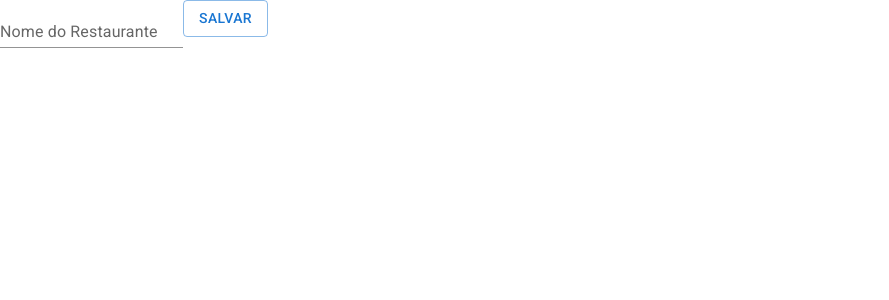
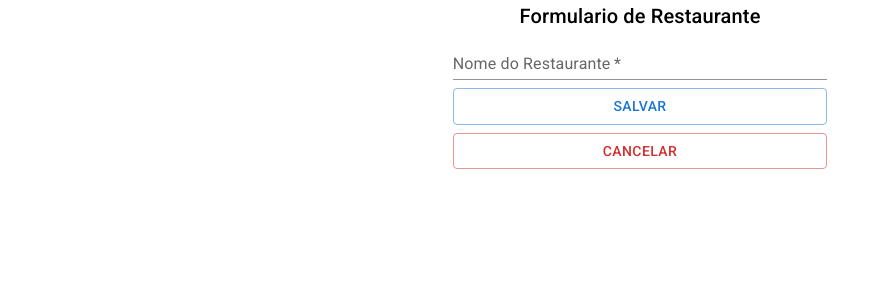
Before and after one commit to Mackenzzy/alfood, a React (Create React App) app: page /admin/restaurantes/1 in a window 1280 px wide. Shown: the top 300 px of the page, without its empty margins (0-889 px from the left). Built offline with nearby package versions, Linux system fonts and the light colour scheme; no server answers.

Commit message:
botão de editar na lista de restaurantes e botao cancelar do form

```diff
--- a/src/paginas/Administracao/restaurantes/FormularioRestaurante.tsx
+++ b/src/paginas/Administracao/restaurantes/FormularioRestaurante.tsx
@@ -1,64 +1,80 @@
-import { Button, TextField } from "@mui/material"
-import axios from "axios"
-import { useEffect, useState } from "react"
-import { useParams } from "react-router-dom"
-import IRestaurante from "../../../interfaces/IRestaurante"
-
-
-
+import { Box, Button, TextField, Typography } from "@mui/material";
+import axios from "axios";
+import { useEffect, useState } from "react";
+import { useParams, useNavigate } from "react-router-dom";
+import IRestaurante from "../../../interfaces/IRestaurante";
 
 const FormularioRestaurante = () => {
-    const parametros = useParams()
+  const navigate = useNavigate();
+  const parametros = useParams();
+  const [nomeRestaurante, setNomeRestaurante] = useState("");
 
   useEffect(() => {
     if (parametros.id) {
       axios.get<IRestaurante>(`http://localhost:8000/api/v2/restaurantes/${parametros.id}/`)
         .then(resposta => {
-                    setNomeRestaurante(resposta.data.nome)
-                })
+          setNomeRestaurante(resposta.data.nome);
+        });
     }
-    }, [parametros])
-
-
-    const [nomeRestaurante, setNomeRestaurante] = useState('')
+  }, [parametros]);
 
   const aoSubmeterForm = (evento: React.FormEvent<HTMLFormElement>) => {
     evento.preventDefault();
     if (parametros.id) {
-            axios.put(`http://localhost:8000/api/v2/restaurantes/${parametros.id}/`,{
-                nome: nomeRestaurante
+      axios
+        .put(`http://localhost:8000/api/v2/restaurantes/${parametros.id}/`, {
+          nome: nomeRestaurante,
         })
         .then(() => {
-                alert('Restaurante atualizado com sucesso!')
-
+          alert("Restaurante atualizado com sucesso!");
+          navigate(-1);
         })
-
-
+        .catch((error) => {
+          console.error("Erro ao atualizar o restaurante:", error);
+        });
     } else {
-            axios.post('http://localhost:8000/api/v2/restaurantes/',{
-                nome: nomeRestaurante
+      axios
+        .post("http://localhost:8000/api/v2/restaurantes/", {
+          nome: nomeRestaurante,
         })
         .then(() => {
-                alert('Restaurante cadastrado com sucesso!')
+          alert("Restaurante cadastrado com sucesso!");
+          navigate(-1);
+        })
+        .catch((error) => {
+          console.error("Erro ao cadastrar o restaurante:", error);
+        });
+    }
+  };
 
-            })
+  const voltar = () => {
+    navigate(-1);
+  };
 
-        }
-
-    }
   return (
-        <form onSubmit={ aoSubmeterForm }>
+    <Box sx={{ display: "flex", flexDirection: "column", alignItems: "center", flexGrow: 1 }}>
+      <Typography component="h1" variant="h6">
+        Formulario de Restaurante
+      </Typography>
+      <Box component="form" onSubmit={aoSubmeterForm}>
         <TextField
           value={nomeRestaurante}
           onChange={evento => setNomeRestaurante(evento.target.value)}
           id="standard-basic"
           label="Nome do Restaurante"
-                variant="standard" />
-            <Button
-            type="submit"
-            variant="outlined">Salvar</Button>
-        </form>
-    )
-}
+          variant="standard"
+          required
+          fullWidth
+        />
+        <Button sx={{ marginTop: 1 }} type="submit" variant="outlined" fullWidth>
+          Salvar
+        </Button>
+        <Button sx={{ marginTop: 1 }} onClick={voltar} variant="outlined" color="error" fullWidth>
+          Cancelar
+        </Button>
+      </Box>
+    </Box>
+  );
+};
 
-export default FormularioRestaurante
+export default FormularioRestaurante;
--- a/src/paginas/Administracao/restaurantes/index.tsx
+++ b/src/paginas/Administracao/restaurantes/index.tsx
@@ -1,9 +1,8 @@
 import { Paper, TableBody, Table, TableCell, TableContainer, TableHead, TableRow, Button } from "@mui/material"
 import axios from "axios"
 import { useEffect, useState } from "react"
-import { Link } from "react-router-dom"
+import { Link, useNavigate } from "react-router-dom"
 import IRestaurante from "../../../interfaces/IRestaurante"
-
 
 
 const AdministracaoRestaurtantes = () => {
```
Lines whose indentation alone changed are shown as unchanged.
